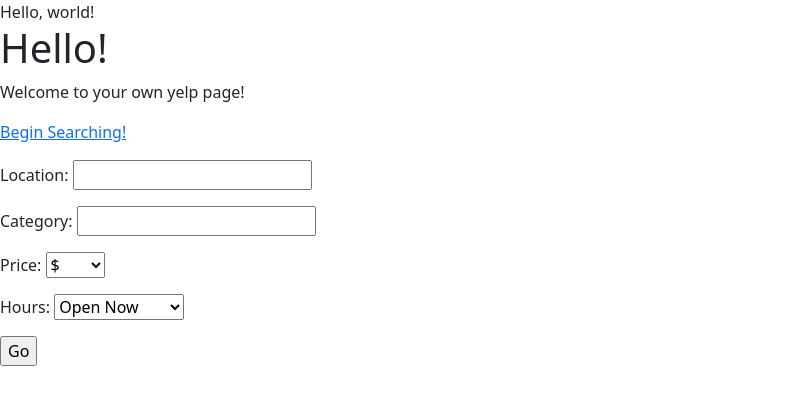
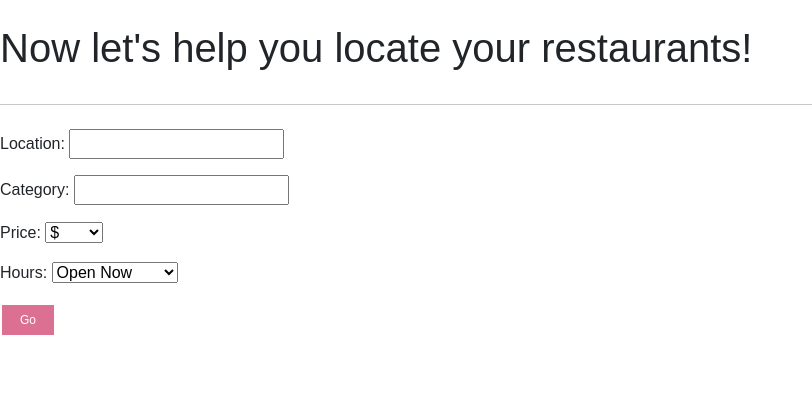
Before and after one commit to cccyyyr/yelp-filter, a Django app: page /search/ in a window 1280 px wide. Shown: the top 405 px of the page, without its empty margins (0-812 px from the left). Run offline with Django 3.2, Linux system fonts and the light colour scheme.

Commit message:
pictures

```diff
--- a/templates/search.html
+++ b/templates/search.html
@@ -8,19 +8,34 @@
     <!-- Bootstrap CSS -->
     <link href="https://cdn.jsdelivr.net/npm/bootstrap@5.0.0-beta1/dist/css/bootstrap.min.css" rel="stylesheet" integrity="sha384-giJF6kkoqNQ00vy+HMDP7azOuL0xtbfIcaT9wjKHr8RbDVddVHyTfAAsrekwKmP1" crossorigin="anonymous">
 
-    <titwle>Hello, world!</titwle>
+    <title>Search</title>
+    <style>
+      body, h1, p{font-family: "Raleway", sans-serif}
+      .button {
+            background-color: palevioletred;
+            border: none;
+            color: white;
+            padding: 6px 18px;
+            text-align: center;
+            text-decoration: none;
+            display: inline-block;
+            font-size: 12px;
+            margin: 4px 2px;
+            cursor: pointer;
+        }
+    </style>
   </head>
   <body>
-    <h1>Hello!</h1>
-    <p>Welcome to your own yelp page!</p>
-
-    <p> <a href="{% url 'search' %}" class="button">Begin Searching!</a></p>
-
+    <br />
+    <h1>Now let's help you locate your restaurants!</h1>
+    <br />
+    <hr class="w3-border-grey" style="margin:auto;width:100%">
+    <br />
     <script src="https://cdn.jsdelivr.net/npm/bootstrap@5.0.0-beta1/dist/js/bootstrap.bundle.min.js" integrity="sha384-ygbV9kiqUc6oa4msXn9868pTtWMgiQaeYH7/t7LECLbyPA2x65Kgf80OJFdroafW" crossorigin="anonymous"></script>
 
 	<form method="POST" class="search-form">{% csrf_token %}
         {{ form.as_p }}
-        <input type = "submit" value = "Go" />
+        <input type = "submit" value = "Go" class="button"/>
     </form>
 </body>
 </html>
--- a/yelp/yelp_wrapper.py
+++ b/yelp/yelp_wrapper.py
@@ -8,13 +8,12 @@ import difflib
 
 
 class Restaurant(object):
-    def __init__(self, id, yelp_link, pic_link, name, categories, open, price, location):
+    def __init__(self, id, yelp_link, pic_link, name, categories, price, location):
         self.id = id
         self.yelp_link = yelp_link
         self.pic_link = pic_link
         self.name = name
         self.categories = categories
-        self.open = open
         self.price = price
         self.location = location
 
@@ -47,14 +46,13 @@ class YelpWrapper:
                         name = bizz['name']
                         yelp_link = bizz['url']
                         pic_link = bizz['image_url']
-                        open_now = not bool(bizz['is_closed'])
                         cato = []
                         for category in bizz['categories']:
                             cato.append(category['title'])
                         loca = bizz['location']['display_address']
                         p = bizz['price']
                         res.append(Restaurant(id=id, yelp_link=yelp_link, pic_link=pic_link, name=name, categories=cato,
-                                              open=open_now, price=p, location=loca))
+                                              price=p, location=loca))
                     return res
                 time.sleep(1)
         except HTTPError as http_err:
```
Also changed, not shown: templates/home.html (+31 -5 lines), templates/splash.html (+19 -1 lines), 1 other file.
